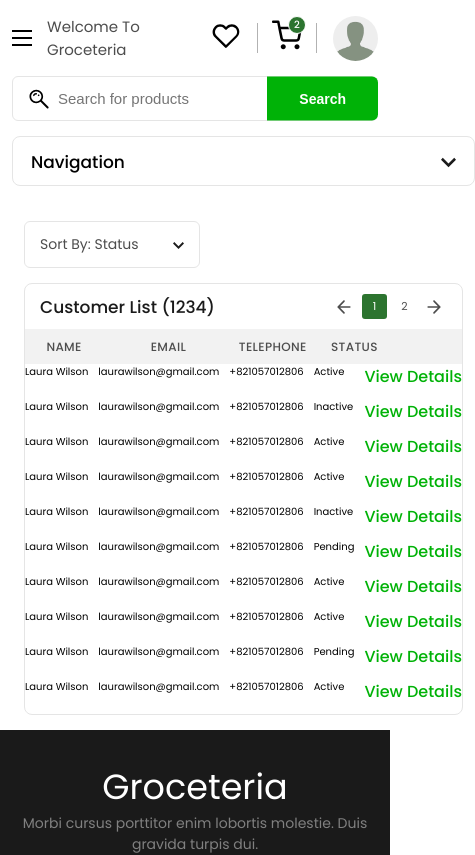
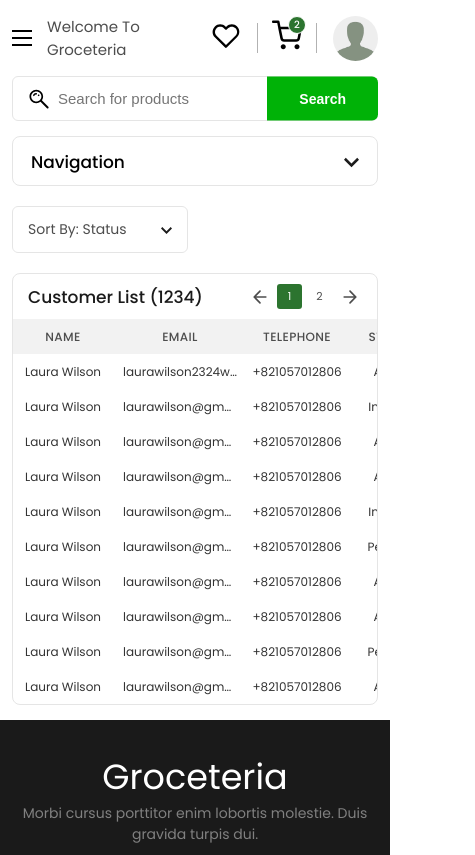
Before and after one commit to mukhammadalime/greceteria, a React (Create React App) app: page /customers in a window 390 px wide. Shown: the top 855 px of the page, 475 px wide, since content can reach past the window. Built offline with nearby package versions, Linux system fonts and the light colour scheme.

Commit message:
made admin pages responsive

```diff
--- a/src/assets/sass/components/_admin.scss
+++ b/src/assets/sass/components/_admin.scss
@@ -1,9 +1,8 @@
 /// ORDERS STATISTICS
 .orders-stat {
   display: grid;
-  grid-template-columns: repeat(3, 1fr);
-  column-gap: 2rem;
-  margin-bottom: 3rem;
+  grid-template-columns: repeat(2, 1fr);
+  gap: 1.5rem;
 
   &__item {
     border: 1px solid #e5e5e5;
@@ -69,14 +68,23 @@
       color: #fb2e05;
     }
   }
+
+  @media (max-width: 600px) {
+    &__item {
+      padding: 1.2rem;
+    }
+  }
+
+  @media (max-width: 500px) {
+    grid-template-columns: unset;
+  }
 }
 
 /// ORDERS BY STATUS
 .order-numbers {
-  margin-bottom: 3rem;
   display: grid;
   grid-template-columns: repeat(4, 1fr);
-  column-gap: 1rem;
+  gap: 1rem;
 
   &__item {
     border: 1px solid #e5e5e5;
@@ -85,7 +93,7 @@
     column-gap: 0.6rem;
     align-items: center;
     padding: 1rem;
-    height: 8.3rem;
+    min-height: 8.3rem;
   }
 
   &__img {
@@ -122,6 +130,17 @@
       font-weight: 600;
     }
   }
+
+  @media (max-width: 1050px) {
+    grid-template-columns: repeat(2, 1fr);
+    grid-template-rows: repeat(2, 1fr);
+    margin-bottom: 0;
+  }
+
+  @media (max-width: 500px) {
+    grid-template-columns: unset;
+    grid-template-rows: unset;
+  }
 }
 
 .date-filter {
@@ -142,10 +161,26 @@
 }
 
 .statistics {
+  display: flex;
+  flex-direction: column;
+  gap: 2rem;
+
   .order-numbers {
-    grid-template-columns: repeat(3, minmax(22.9rem, max-content));
+    grid-template-columns: repeat(3, 1fr);
+    grid-template-rows: unset;
     justify-content: space-around;
+    gap: 2rem;
+
+    @media (max-width: 768px) {
+      gap: 1rem;
+    }
+
+    @media (max-width: 600px) {
+      display: flex;
+      flex-direction: column;
+    }
   }
+
   .order-numbers__img {
     svg {
       fill: #fff;
@@ -153,24 +188,48 @@
   }
 }
 
-.customer-details__actions {
-  margin-bottom: 2.4rem;
+.customer-details {
+  display: grid;
 
-  button {
-    padding: 0;
+  &__actions {
+    button {
+      padding: 0;
+    }
   }
 }
 
 .customers {
+  display: grid;
+  gap: 2rem;
+
+  .filter__top {
+    padding: 0;
+  }
+
   .order-history__table {
-    max-width: 94.6rem;
-    // overflow-x: scroll;
-
     .table__header {
       grid-template-columns: 1.2fr 1.7fr 1.2fr 1fr 1fr;
+      grid-template-columns:
+        minmax(10rem, 1fr) minmax(11.4rem, 17rem)
+        minmax(10rem, 1fr) minmax(7rem, 1fr) minmax(12rem, 1fr);
     }
+
     .table__item {
       grid-template-columns: 1.2fr 1.7fr 1.2fr 1fr 1fr;
+      grid-template-columns:
+        minmax(10rem, 1fr) minmax(11.4rem, 17rem) minmax(10rem, 1fr)
+        minmax(7rem, 1fr) minmax(12rem, 1fr);
+
+      td {
+        &:nth-child(2) {
+          p {
+            text-overflow: ellipsis;
+            overflow: hidden;
+            width: 17rem;
+            white-space: nowrap;
+          }
+        }
+      }
     }
   }
 }
--- a/src/assets/sass/components/_cart-modal.scss
+++ b/src/assets/sass/components/_cart-modal.scss
@@ -223,7 +223,6 @@
 
     .add-to-cart {
       height: 5rem;
-      padding: 0 !important;
     }
   }
 }
--- a/src/assets/sass/pages/_dashboard.scss
+++ b/src/assets/sass/pages/_dashboard.scss
@@ -6,10 +6,6 @@
   &__main {
     display: grid;
     gap: 2rem;
-
-    .container {
-      padding: 0 !important;
-    }
   }
 
   &__nav {
@@ -187,6 +183,16 @@
         font-size: 1.4rem;
         font-weight: 400;
         color: #808080;
+
+        &:last-child {
+          display: flex;
+          align-items: center;
+          gap: 0.5rem;
+
+          svg {
+            cursor: pointer;
+          }
+        }
       }
     }
     &--edit {
@@ -234,7 +240,6 @@
 
   &__table {
     overflow-x: scroll;
-
     &::-webkit-scrollbar {
       display: none;
     }
@@ -293,6 +298,7 @@
   }
 
   .table {
+    width: 100%;
     border-spacing: 0;
 
     &__header {
@@ -400,15 +406,18 @@
   }
 
   &__main {
-    display: flex;
-    column-gap: 2.4rem;
-    flex-wrap: wrap;
-    justify-content: flex-start;
-    row-gap: 2.4rem;
+    display: grid;
+    gap: 2rem;
+    grid-template-columns: repeat(auto-fit, minmax(19.6rem, 1fr));
+
+    .category__item {
+      width: unset;
+    }
   }
 
   .category__item {
     position: relative;
+
     button {
       position: absolute;
       padding: 0;
--- a/src/components/admin/OrderStatistics.tsx
+++ b/src/components/admin/OrderStatistics.tsx
@@ -8,6 +8,19 @@
         <div className="orders-stat__img">
           <img src="/assets/icons/money-icon.svg" alt="" />
           <span>$550.00</span>
+        </div>
+        <div className="orders-stat__statistics">
+          <ArrowCircleIcon />
+          <p>
+            5% <span>than Yesterday</span>
+          </p>
+        </div>
+      </div>
+      <div className="orders-stat__item">
+        <h2>This Week Revenue</h2>
+        <div className="orders-stat__img">
+          <img src="/assets/icons/money-icon.svg" alt="" />
+          <span>$5500.00</span>
         </div>
         <div className="orders-stat__statistics">
           <ArrowCircleIcon />
--- a/src/components/dashboard/DashboardNav.tsx
+++ b/src/components/dashboard/DashboardNav.tsx
@@ -84,7 +84,7 @@
         <img src="/assets/icons/arrow-down-icon.svg" alt="" />
       </div>
       <ul>
-        {navUserItems.map((item) => (
+        {navAdminItems.map((item) => (
           <Link
             to={item.link}
             key={item.name}
--- a/src/layout/Header/HeaderBottom.tsx
+++ b/src/layout/Header/HeaderBottom.tsx
@@ -61,7 +61,7 @@
         <div className="container">
           <div className="header__bottom--context">
             <ul className="header__nav">
-              {navUserItems.map((item) => (
+              {navAdminItems.map((item) => (
                 <li className="header__nav--link" key={item.name}>
                   <NavLink to={item.link} className="nav--link-item">
                     {item.name}
--- a/src/pages/Admin/AdminDashboard.tsx
+++ b/src/pages/Admin/AdminDashboard.tsx
@@ -47,10 +47,8 @@
         <div className="dashboard">
           <DashboardNav activeNavItem="Dashboard" />
           <div className="dashboard__main">
-            <div className="container">
-              <OrdersByStatus />
-              <OrdersTable orders={orders} text="Today's Orders" />
-            </div>
+            <OrdersByStatus />
+            <OrdersTable orders={orders} text="Today's Orders" />
           </div>
         </div>
       </div>
--- a/src/pages/Admin/CustomerDetails.tsx
+++ b/src/pages/Admin/CustomerDetails.tsx
@@ -1,9 +1,8 @@
-import { useState } from "react";
-import usePaginate from "../../hooks/usePaginate";
+import { useRef, useState } from "react";
 import WarningModal from "../../components/modals/WarningModal";
 import { OrdersTable } from "../../components/orders/OrdersTable";
 import DashboardNav from "../../components/dashboard/DashboardNav";
-import PaginationButtons from "../../components/UI/PaginationButtons";
+import ContentCopyIcon from "@mui/icons-material/ContentCopy";
 
 const addresses = [
   {
@@ -110,7 +109,12 @@
 
 const CustomerDetails = () => {
   const [warningModal, setWarningModal] = useState(() => false);
-  const { handlePageClick, pageCount, currentItems } = usePaginate(orders);
+  const emailRef = useRef<HTMLParagraphElement>(null);
+
+  const copyEmailHandler = () => {
+    const email = emailRef.current?.textContent;
+    navigator.clipboard.writeText(email!);
+  };
 
   return (
     <>
@@ -125,14 +129,17 @@
           <div className="dashboard">
             <DashboardNav activeNavItem="Customers" />
 
-            <div className="customer-details">
+            <div className="customer-details dashboard__main">
               <div className="user__details">
                 <div className="user__details--left">
                   <img src="/assets/images/users/default.jpg" alt="" />
                   <div className="user__details--info">
                     <h5>Laura Wilson</h5>
                     <p>laurawilson</p>
-                    <p>laurawilson@gmail.com</p>
+                    <p ref={emailRef}>
+                      <ContentCopyIcon onClick={copyEmailHandler} />
+                      laurawilson@gmail.com
+                    </p>
                   </div>
                 </div>
                 <div className="address-book">
@@ -156,21 +163,7 @@
                   Make me Manager
                 </button>
               </div>
-              <div className="cutomer-orders">
-                <div className="order-history">
-                  <div className="order-history__header">
-                    <h2>Order History</h2>
-                    <PaginationButtons
-                      pageCount={pageCount}
-                      handlePageClick={handlePageClick}
-                    />
-                  </div>
-
-                  <div className="order-history__main">
-                    <OrdersTable orders={currentItems} text={""} />
-                  </div>
-                </div>
-              </div>
+              <OrdersTable orders={orders} text={""} />
             </div>
           </div>
         </div>
--- a/src/pages/Admin/Customers.tsx
+++ b/src/pages/Admin/Customers.tsx
@@ -14,7 +14,7 @@
   {
     id: "#123",
     name: "Laura Wilson",
-    email: "laurawilson@gmail.com ",
+    email: "laurawilson2324wdaw@gmail.com ",
     phoneNumber: "+821057012806",
     numOfProducts: 5,
     status: "Active",
@@ -121,7 +121,6 @@
           <DashboardNav activeNavItem="Customers" />
 
           <div className="customers">
-            <div className="container">
             <div className="filter__top">
               <FilterOptions
                 options={sortOptions}
@@ -129,6 +128,7 @@
                 className=""
               />
             </div>
+
             <div className="order-history">
               <div className="order-history__header">
                 <h2>Customer List (1234)</h2>
@@ -137,28 +137,43 @@
                   handlePageClick={handlePageClick}
                 />
               </div>
+
               <div className="order-history__table">
-                  <div className="table__header">
-                    <div className="table__header--item">Name</div>
-                    <div className="table__header--item">Email</div>
-                    <div className="table__header--item">Telephone</div>
-                    <div className="table__header--item">Status</div>
-                  </div>
+                <table className="table">
+                  <thead>
+                    <tr className="table__header">
+                      <th className="table__header--item">NAME</th>
+                      <th className="table__header--item">EMAIL</th>
+                      <th className="table__header--item">TELEPHONE</th>
+                      <th className="table__header--item">STATUS</th>
+                      <th className="table__header--item"></th>
+                    </tr>
+                  </thead>
+                  <tbody>
+                    {currentItems.map((customer: customersTypes, i: number) => (
+                      <tr className="table__item" key={i}>
+                        <td>{customer.name}</td>
+                        <td>
+                          <p>{customer.email}</p>
+                        </td>
+                        <td>{customer.phoneNumber}</td>
+                        <td>{customer.status}</td>
+                        <td>
+                          <Link
+                            to="/customers/details"
+                            className="view-details"
+                          >
+                            View Details
+                          </Link>
+                        </td>
+                      </tr>
+                    ))}
+                  </tbody>
+                </table>
+
                 {/* <div className="order-history__empty">
                   <h2>No Customers found</h2>
                 </div> */}
-                  {currentItems.map((item: customersTypes) => (
-                    <div className="table__item" key={item.id}>
-                      <p>{item.name}</p>
-                      <p>{item.email}</p>
-                      <p>{item.phoneNumber}</p>
-                      <p>{item.status}</p>
-                      <Link to="/customers/details" className="view-details">
-                        View Details
-                      </Link>
-                    </div>
-                  ))}
-                </div>
               </div>
             </div>
           </div>
--- a/src/pages/Admin/Statistics.tsx
+++ b/src/pages/Admin/Statistics.tsx
@@ -9,7 +9,6 @@
         <div className="dashboard">
           <DashboardNav activeNavItem="Statistics" />
           <div className="statistics">
-            <div className="container">
             <OrderStatistics />
             <div className="order-numbers">
               <div className="order-numbers__item">
@@ -73,7 +72,6 @@
         </div>
       </div>
     </div>
-    </div>
   );
 };
 
```
Lines whose indentation alone changed are shown as unchanged.
